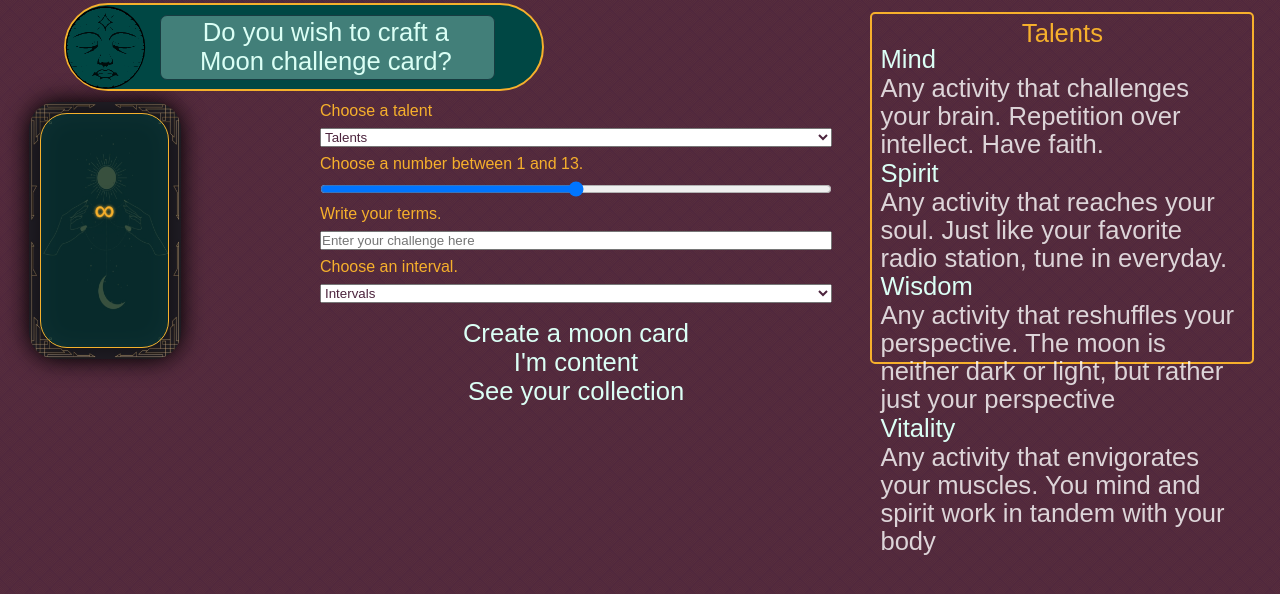
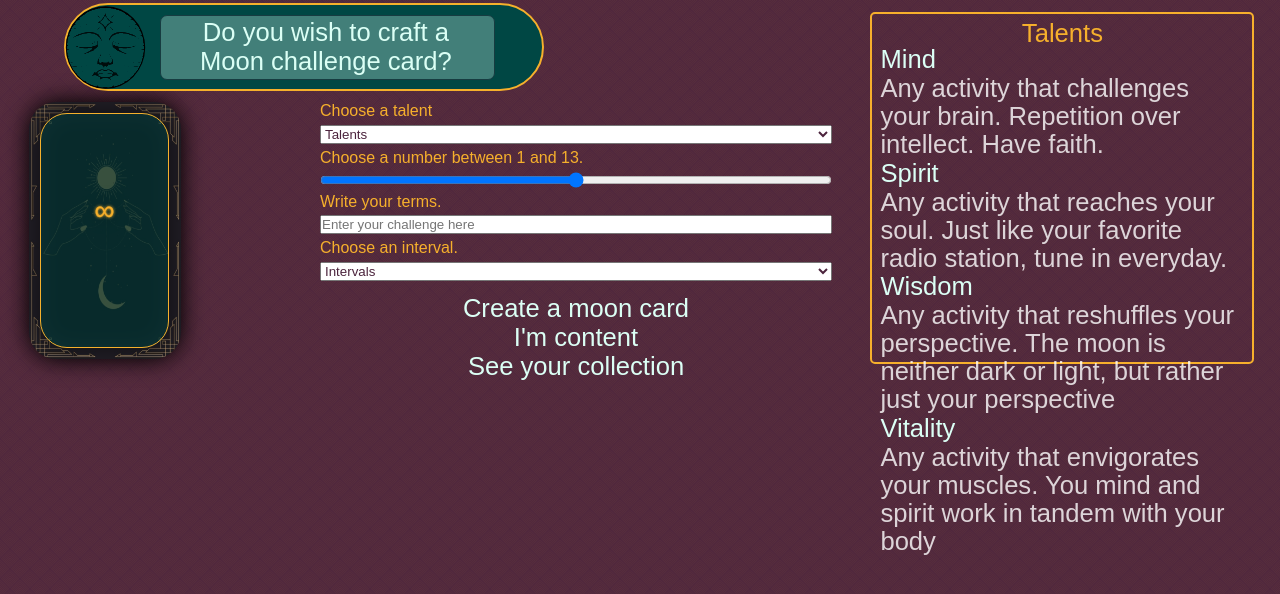
Before and after one commit to andrewvallejo/thirteen-moons, a React (Create React App) app: page / in a window 1280 px wide. Shown: the top 594 px of the page. Built offline with nearby package versions, Linux system fonts and the light colour scheme; no server answers; a web font is replaced by a local one.

Commit message:
Fix button leaving screen by reducing margins

```diff
--- a/src/styles/lll-components/Creation.scss
+++ b/src/styles/lll-components/Creation.scss
@@ -21,7 +21,7 @@
     height: 50%;
     .choice {
       color: $color-lll;
-      margin: .5rem 0;
+      margin: .3rem 0;
     }
   }
   .create-button {
```
